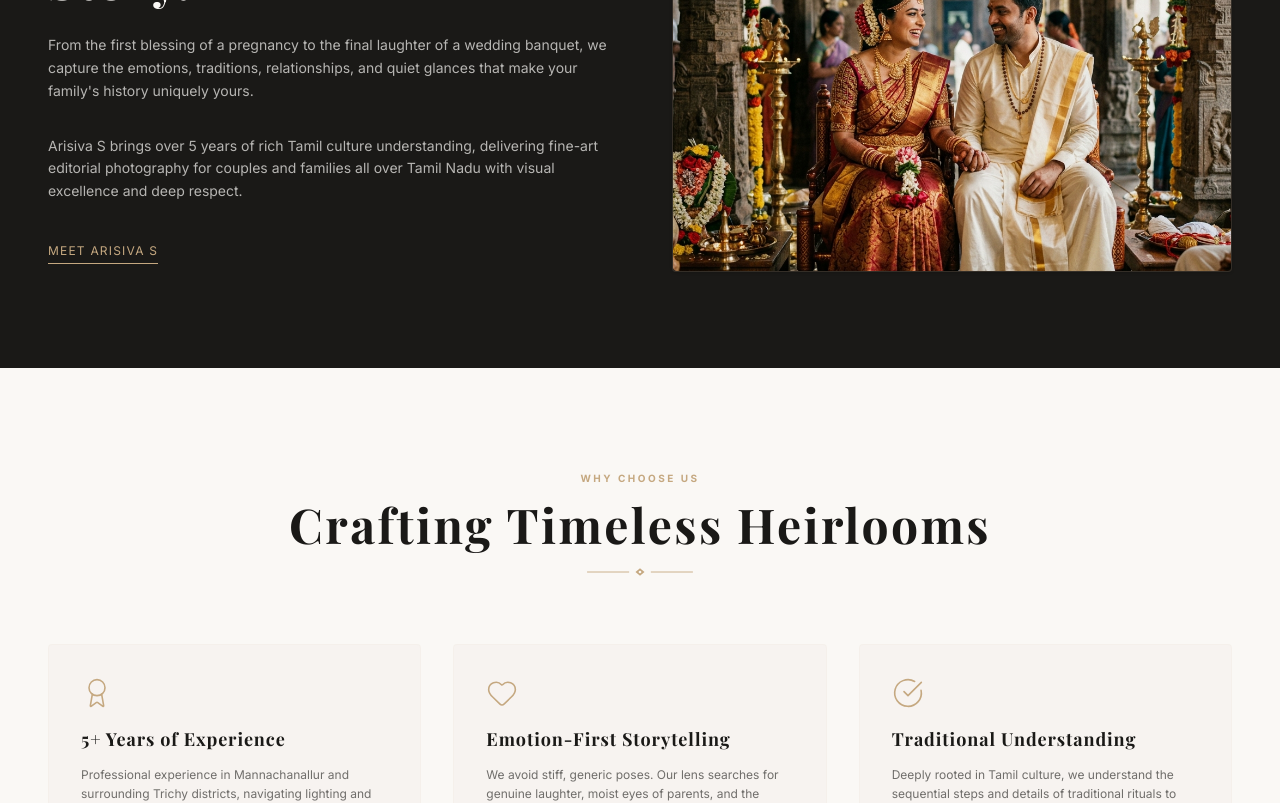
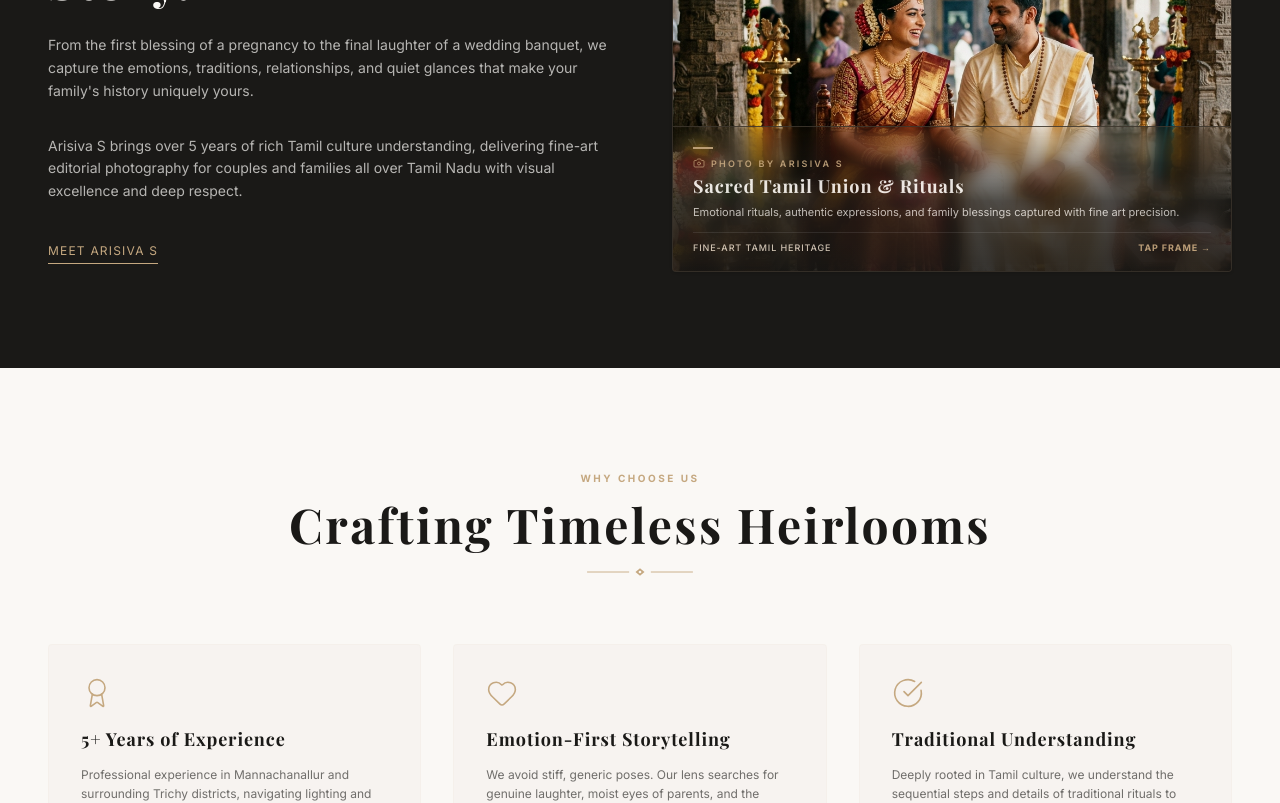
Before and after one commit to sriram750/bright-to-bride, a React (Vite) app: page / in a window 1280 px wide. Shown: the part 2380-3183 px from the top of the page. Built offline with nearby package versions, Linux system fonts and the light colour scheme; no server answers; a web font is replaced by a local one.

Commit message:
feat: Enhance mobile UI experience, touch-optimized glassmorphism image cards, and luxury mobile sticky bar

```diff
--- a/src/components/LuxuryImageCard.tsx
+++ b/src/components/LuxuryImageCard.tsx
@@ -158,19 +158,19 @@ export const LuxuryImageCard: React.FC<LuxuryImageCardProps> = ({
         {/* Glassmorphic Sliding Overlay Card */}
         <motion.div
           animate={{
-            opacity: isHovered ? 1 : 0,
-            y: isHovered ? 0 : 15,
+            opacity: isHovered ? 1 : 0.9,
+            y: isHovered ? 0 : 4,
           }}
           transition={{
             duration: 0.4,
             ease: [0.16, 1, 0.3, 1],
           }}
-          className="absolute bottom-0 inset-x-0 z-30 p-5 bg-gradient-to-t from-studio-charcoal/95 via-studio-charcoal/80 to-transparent backdrop-blur-sm border-t border-studio-gold/20 flex flex-col justify-end text-studio-cream"
+          className="absolute bottom-0 inset-x-0 z-30 p-4 md:p-5 bg-gradient-to-t from-studio-charcoal/95 via-studio-charcoal/80 to-transparent backdrop-blur-sm border-t border-studio-gold/20 flex flex-col justify-end text-studio-cream transition-all duration-300 md:opacity-0 md:group-hover:opacity-100"
         >
           {/* Gold Decorative Accent Line */}
           <motion.div
             animate={{
-              width: isHovered ? '40px' : '0px',
+              width: isHovered ? '40px' : '20px',
             }}
             transition={{ duration: 0.4, delay: 0.1 }}
             className="h-[1.5px] bg-studio-gold mb-2"
@@ -181,20 +181,20 @@ export const LuxuryImageCard: React.FC<LuxuryImageCardProps> = ({
             {credit}
           </span>
 
-          <h3 className="font-serif text-lg font-bold tracking-wide mt-1 text-studio-cream">
+          <h3 className="font-serif text-base md:text-lg font-bold tracking-wide mt-0.5 text-studio-cream">
             {title}
           </h3>
 
           {description && (
-            <p className="font-sans text-[11px] text-studio-cream/80 mt-1 leading-relaxed line-clamp-2">
+            <p className="font-sans text-[10px] md:text-[11px] text-studio-cream/80 mt-1 leading-relaxed line-clamp-2">
               {description}
             </p>
           )}
 
-          <div className="flex items-center justify-between mt-3 pt-2 border-t border-white/10 text-[9px] tracking-widest uppercase text-studio-goldLight font-medium">
+          <div className="flex items-center justify-between mt-2.5 pt-2 border-t border-white/10 text-[9px] tracking-widest uppercase text-studio-goldLight font-medium">
             <span>Fine-Art Tamil Heritage</span>
             <span className="text-studio-gold font-bold flex items-center group-hover:translate-x-1 transition-transform">
-              Explore Frame →
+              Tap Frame →
             </span>
           </div>
         </motion.div>
--- a/src/components/MobileStickyBar.tsx
+++ b/src/components/MobileStickyBar.tsx
@@ -1,5 +1,6 @@
 import React from 'react';
-import { Phone, MessageCircle, Calendar } from 'lucide-react';
+import { motion } from 'framer-motion';
+import { Phone, MessageCircle, Calendar, Sparkles } from 'lucide-react';
 import { studioInfo, getWhatsAppLink } from '../data/studioData';
 
 interface MobileStickyBarProps {
@@ -8,38 +9,58 @@ interface MobileStickyBarProps {
 
 export const MobileStickyBar: React.FC<MobileStickyBarProps> = ({ setCurrentPage }) => {
   return (
-    <div className="lg:hidden fixed bottom-0 left-0 w-full bg-studio-cream/95 backdrop-blur-md border-t border-studio-gold/20 z-50 flex shadow-lg pb-safe-bottom">
+    <motion.div
+      initial={{ y: 80, opacity: 0 }}
+      animate={{ y: 0, opacity: 1 }}
+      transition={{ duration: 0.6, delay: 0.8, ease: [0.16, 1, 0.3, 1] }}
+      className="lg:hidden fixed bottom-0 left-0 w-full bg-studio-charcoal/95 backdrop-blur-xl border-t border-studio-gold/30 z-50 flex items-center justify-around px-3 py-2 shadow-[0_-10px_30px_rgba(0,0,0,0.35)] select-none pb-safe"
+    >
       {/* WhatsApp Button */}
-      <a
+      <motion.a
+        whileTap={{ scale: 0.94 }}
         href={getWhatsAppLink('general')}
         target="_blank"
         rel="noopener noreferrer"
-        className="flex-1 flex flex-col items-center justify-center py-2.5 text-studio-charcoal border-r border-studio-gold/10 active:bg-studio-sand/50 transition-colors"
+        className="flex-1 flex flex-col items-center justify-center py-2 px-1 text-studio-cream hover:text-emerald-400 active:bg-white/5 rounded transition-colors"
       >
-        <MessageCircle className="w-5 h-5 text-emerald-600 fill-emerald-600/10" />
-        <span className="text-[10px] tracking-wider uppercase mt-1 font-medium font-sans">WhatsApp</span>
-      </a>
+        <div className="relative">
+          <MessageCircle className="w-5 h-5 text-emerald-400 fill-emerald-500/20 stroke-[1.8]" />
+          <span className="absolute -top-1 -right-1 w-2 h-2 rounded-full bg-emerald-400 animate-ping" />
+        </div>
+        <span className="text-[9px] tracking-widest uppercase mt-1 font-sans font-semibold text-studio-cream/90">
+          WhatsApp
+        </span>
+      </motion.a>
 
       {/* Call Button */}
-      <a
+      <motion.a
+        whileTap={{ scale: 0.94 }}
         href={`tel:${studioInfo.phone}`}
-        className="flex-1 flex flex-col items-center justify-center py-2.5 text-studio-charcoal border-r border-studio-gold/10 active:bg-studio-sand/50 transition-colors"
+        className="flex-1 flex flex-col items-center justify-center py-2 px-1 text-studio-cream hover:text-studio-gold active:bg-white/5 rounded transition-colors border-x border-white/10"
       >
-        <Phone className="w-5 h-5 text-studio-gold" />
-        <span className="text-[10px] tracking-wider uppercase mt-1 font-medium font-sans">Call Us</span>
-      </a>
+        <Phone className="w-5 h-5 text-studio-gold stroke-[1.8]" />
+        <span className="text-[9px] tracking-widest uppercase mt-1 font-sans font-semibold text-studio-cream/90">
+          Call Us
+        </span>
+      </motion.a>
 
-      {/* Book Now Button */}
-      <button
+      {/* Book Date Button */}
+      <motion.button
+        whileTap={{ scale: 0.94 }}
         onClick={() => {
           setCurrentPage('booking');
           window.scrollTo({ top: 0, behavior: 'smooth' });
         }}
-        className="flex-1 flex flex-col items-center justify-center py-2.5 bg-studio-charcoal text-studio-cream active:bg-studio-gold active:text-studio-charcoal transition-all"
+        className="flex-1 flex flex-col items-center justify-center py-2 px-1 bg-gradient-to-r from-studio-goldLight via-studio-gold to-studio-gold text-studio-charcoal rounded font-semibold shadow-md active:opacity-90"
       >
-        <Calendar className="w-5 h-5 text-studio-gold" />
-        <span className="text-[10px] tracking-wider uppercase mt-1 font-semibold font-sans">Book Now</span>
-      </button>
-    </div>
+        <div className="flex items-center">
+          <Calendar className="w-4 h-4 stroke-[2] mr-1 text-studio-charcoal" />
+          <Sparkles className="w-3 h-3 text-studio-charcoal animate-pulse" />
+        </div>
+        <span className="text-[9px] tracking-widest uppercase mt-0.5 font-sans font-bold text-studio-charcoal">
+          Book Date
+        </span>
+      </motion.button>
+    </motion.div>
   );
 };
```
